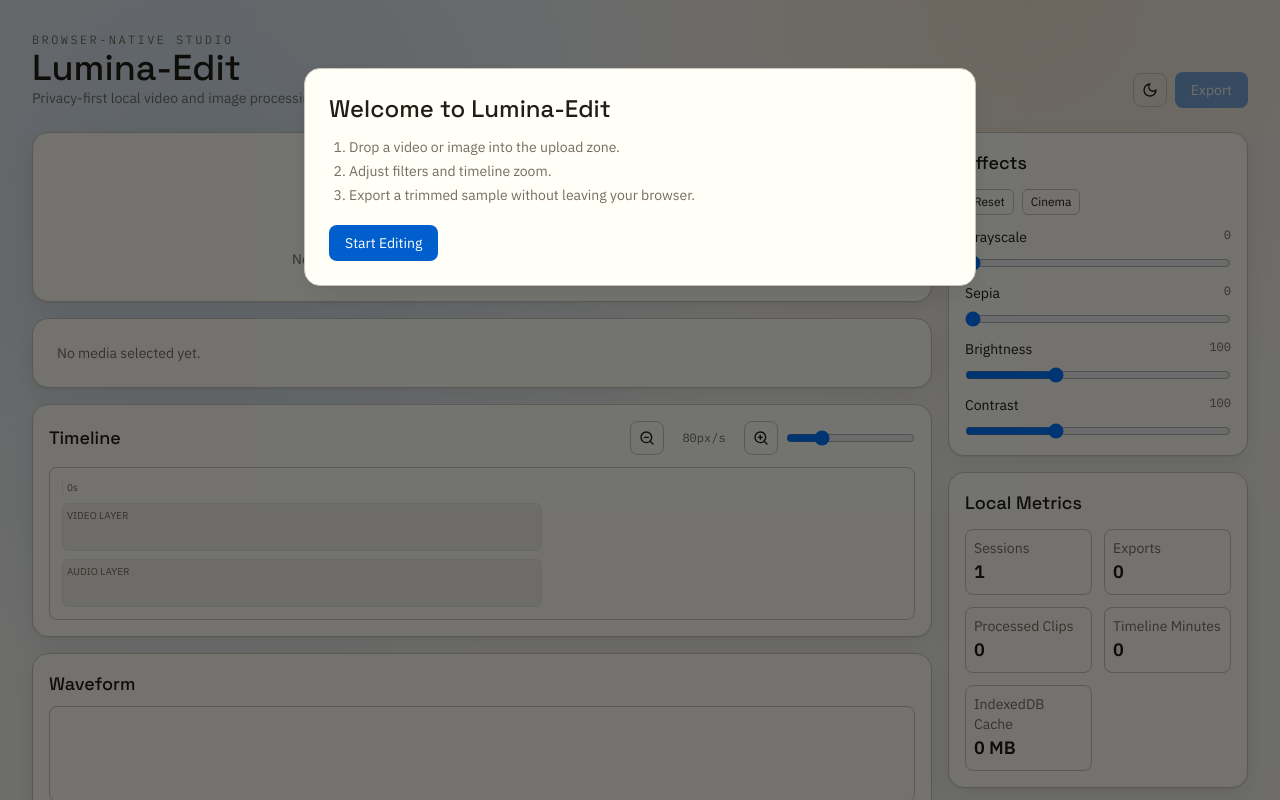
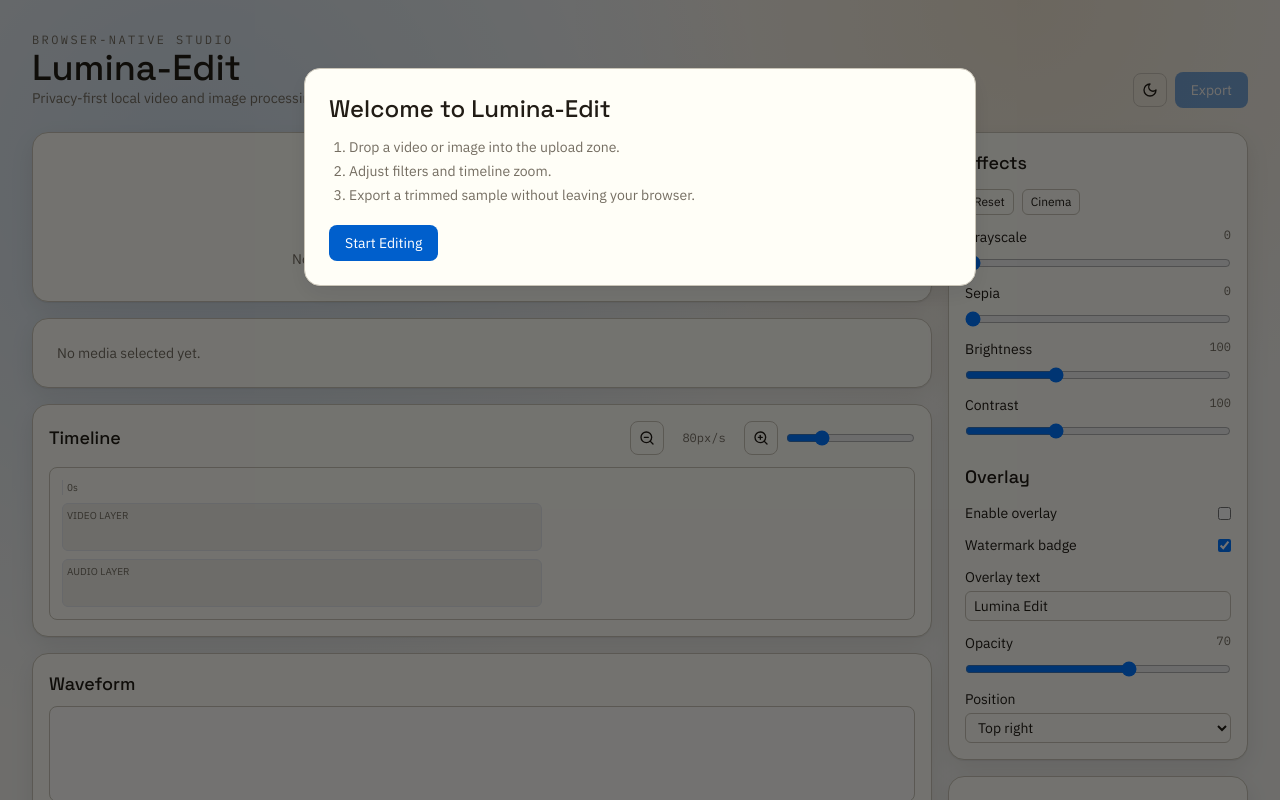
Before and after one commit to erciktiburak/Lumina-Edit, a Next.js app: page / in a window 1280 px wide. Shown: the top 800 px of the page. Built offline with nearby package versions, Linux system fonts and the light colour scheme.

Commit message:
feat(core): implement video overlays (watermarks/text)

```diff
--- a/components/export-modal.tsx
+++ b/components/export-modal.tsx
@@ -3,12 +3,14 @@
 import { useMemo, useState } from "react";
 import { ffmpegEngine } from "@/lib/ffmpeg/engine";
 import { metrics } from "@/lib/analytics/local-metrics";
+import { useEditorStore } from "@/lib/state/editor-store";
 
 type ExportModalProps = {
   file: File | null;
 };
 
 export function ExportModal({ file }: ExportModalProps) {
+  const overlay = useEditorStore((state) => state.overlay);
   const [open, setOpen] = useState(false);
   const [isProcessing, setIsProcessing] = useState(false);
   const [error, setError] = useState<string | null>(null);
@@ -27,7 +29,7 @@ export function ExportModal({ file }: ExportModalProps) {
     try {
       const safeStart = Math.max(0, Math.min(trimStartMs, trimEndMs - 250));
       const safeEnd = Math.max(safeStart + 250, trimEndMs);
-      const output = await ffmpegEngine.trim(file, safeStart, safeEnd);
+      const output = await ffmpegEngine.trim(file, safeStart, safeEnd, overlay);
       const a = document.createElement("a");
       const url = URL.createObjectURL(output);
       a.href = url;
--- a/components/properties-panel.tsx
+++ b/components/properties-panel.tsx
@@ -25,6 +25,8 @@ function RangeControl({ label, value, min, max, onChange }: RangeControlProps) {
 export function PropertiesPanel() {
   const filters = useEditorStore((state) => state.filters);
   const updateFilters = useEditorStore((state) => state.updateFilters);
+  const overlay = useEditorStore((state) => state.overlay);
+  const updateOverlay = useEditorStore((state) => state.updateOverlay);
 
   return (
     <aside className="panel rounded-2xl p-4">
@@ -49,6 +51,47 @@ export function PropertiesPanel() {
         <RangeControl label="Brightness" value={filters.brightness} min={50} max={200} onChange={(v) => updateFilters({ brightness: v })} />
         <RangeControl label="Contrast" value={filters.contrast} min={50} max={200} onChange={(v) => updateFilters({ contrast: v })} />
       </div>
+
+      <h3 className="mb-3 mt-6 font-display text-lg">Overlay</h3>
+      <div className="space-y-3 text-sm">
+        <label className="flex items-center justify-between gap-2">
+          <span>Enable overlay</span>
+          <input type="checkbox" checked={overlay.enabled} onChange={(e) => updateOverlay({ enabled: e.target.checked })} />
+        </label>
+
+        <label className="flex items-center justify-between gap-2">
+          <span>Watermark badge</span>
+          <input type="checkbox" checked={overlay.showWatermark} onChange={(e) => updateOverlay({ showWatermark: e.target.checked })} />
+        </label>
+
+        <label className="flex flex-col gap-1">
+          Overlay text
+          <input
+            type="text"
+            value={overlay.text}
+            maxLength={80}
+            onChange={(e) => updateOverlay({ text: e.target.value })}
+            className="rounded-md border border-border bg-transparent px-2 py-1"
+            placeholder="Add text overlay"
+          />
+        </label>
+
+        <RangeControl label="Opacity" value={overlay.opacity} min={20} max={100} onChange={(v) => updateOverlay({ opacity: v })} />
+
+        <label className="flex flex-col gap-1">
+          Position
+          <select
+            className="rounded-md border border-border bg-transparent px-2 py-1"
+            value={overlay.position}
+            onChange={(e) => updateOverlay({ position: e.target.value as typeof overlay.position })}
+          >
+            <option value="top-left">Top left</option>
+            <option value="top-right">Top right</option>
+            <option value="bottom-left">Bottom left</option>
+            <option value="bottom-right">Bottom right</option>
+          </select>
+        </label>
+      </div>
     </aside>
   );
 }
--- a/components/video-player.tsx
+++ b/components/video-player.tsx
@@ -4,6 +4,7 @@ import { useEffect, useMemo, useRef, useState } from "react";
 import { useEditorStore } from "@/lib/state/editor-store";
 import { seekByFrame } from "@/lib/core/frame-seeker";
 import { formatMs } from "@/lib/utils/time";
+import type { OverlayPosition } from "@/lib/types/editor";
 
 type VideoPlayerProps = {
   file: File | null;
@@ -12,12 +13,29 @@ type VideoPlayerProps = {
 const toCssFilter = (filters: { grayscale: number; sepia: number; brightness: number; contrast: number }) =>
   `grayscale(${filters.grayscale}%) sepia(${filters.sepia}%) brightness(${filters.brightness}%) contrast(${filters.contrast}%)`;
 
+const overlayPositionClass: Record<OverlayPosition, string> = {
+  "top-left": "left-4 top-4",
+  "top-right": "right-4 top-4",
+  "bottom-left": "bottom-4 left-4",
+  "bottom-right": "bottom-4 right-4"
+};
+
+const resolveOverlayAnchor = (position: OverlayPosition, width: number, height: number, textWidth: number, textHeight: number) => {
+  const margin = Math.max(14, Math.round(Math.min(width, height) * 0.035));
+
+  if (position === "top-left") return { x: margin, y: margin + textHeight };
+  if (position === "top-right") return { x: Math.max(margin, width - textWidth - margin), y: margin + textHeight };
+  if (position === "bottom-left") return { x: margin, y: Math.max(textHeight + margin, height - margin) };
+  return { x: Math.max(margin, width - textWidth - margin), y: Math.max(textHeight + margin, height - margin) };
+};
+
 export function VideoPlayer({ file }: VideoPlayerProps) {
   const videoRef = useRef<HTMLVideoElement>(null);
   const canvasRef = useRef<HTMLCanvasElement>(null);
   const cursorMs = useEditorStore((state) => state.cursorMs);
   const setCursor = useEditorStore((state) => state.setCursor);
   const filters = useEditorStore((state) => state.filters);
+  const overlay = useEditorStore((state) => state.overlay);
   const [durationMs, setDurationMs] = useState(0);
   const [isPlaying, setIsPlaying] = useState(false);
 
@@ -50,6 +68,40 @@ export function VideoPlayer({ file }: VideoPlayerProps) {
           canvas.height = Math.max(1, video.videoHeight || 180);
           ctx.filter = toCssFilter(filters);
           ctx.drawImage(video, 0, 0, canvas.width, canvas.height);
+
+          if (overlay.enabled) {
+            const fontSize = Math.max(14, Math.round(canvas.width * 0.035));
+            const text = overlay.text.trim() || "Lumina Edit";
+            ctx.filter = "none";
+            ctx.font = `${fontSize}px ui-monospace, SFMono-Regular, Menlo, Monaco, Consolas, monospace`;
+            ctx.globalAlpha = overlay.opacity / 100;
+            ctx.fillStyle = "#ffffff";
+
+            const textMetrics = ctx.measureText(text);
+            const textWidth = Math.ceil(textMetrics.width);
+            const textHeight = Math.ceil(fontSize * 1.1);
+            const anchor = resolveOverlayAnchor(overlay.position, canvas.width, canvas.height, textWidth, textHeight);
+
+            if (overlay.showWatermark) {
+              const badgeText = "LUMINA";
+              const badgePaddingX = 10;
+              const badgePaddingY = 6;
+              ctx.font = `${Math.max(10, Math.round(fontSize * 0.5))}px ui-monospace, SFMono-Regular, Menlo, Monaco, Consolas, monospace`;
+              const badgeWidth = Math.ceil(ctx.measureText(badgeText).width + badgePaddingX * 2);
+              const badgeHeight = Math.ceil(fontSize * 0.7 + badgePaddingY * 2);
+              const badgeX = anchor.x;
+              const badgeY = anchor.y - textHeight - badgeHeight - 8;
+              ctx.fillStyle = "rgba(8, 12, 20, 0.62)";
+              ctx.fillRect(badgeX, badgeY, badgeWidth, badgeHeight);
+              ctx.fillStyle = "#e9efff";
+              ctx.fillText(badgeText, badgeX + badgePaddingX, badgeY + badgeHeight - badgePaddingY);
+            }
+
+            ctx.font = `${fontSize}px ui-monospace, SFMono-Regular, Menlo, Monaco, Consolas, monospace`;
+            ctx.fillStyle = "#ffffff";
+            ctx.fillText(text, anchor.x, anchor.y);
+            ctx.globalAlpha = 1;
+          }
         }
       }
       raf = requestAnimationFrame(draw);
@@ -57,7 +109,7 @@ export function VideoPlayer({ file }: VideoPlayerProps) {
 
     raf = requestAnimationFrame(draw);
     return () => cancelAnimationFrame(raf);
-  }, [filters]);
+  }, [filters, overlay]);
 
   if (!file || !objectUrl) {
     return <div className="panel rounded-2xl p-6 text-sm text-muted">No media selected yet.</div>;
@@ -65,6 +117,7 @@ export function VideoPlayer({ file }: VideoPlayerProps) {
 
   return (
     <div className="panel rounded-2xl p-3">
+      <div className="relative">
         <video
           ref={videoRef}
           src={objectUrl}
@@ -73,6 +126,20 @@ export function VideoPlayer({ file }: VideoPlayerProps) {
           onLoadedMetadata={(event) => setDurationMs(Math.round(event.currentTarget.duration * 1000))}
           onTimeUpdate={(event) => setCursor(event.currentTarget.currentTime * 1000)}
         />
+        {overlay.enabled && (
+          <div
+            className={`pointer-events-none absolute ${overlayPositionClass[overlay.position]}`}
+            style={{ opacity: overlay.opacity / 100 }}
+          >
+            {overlay.showWatermark && (
+              <div className="mb-1 inline-block rounded border border-white/20 bg-black/45 px-2 py-1 font-mono text-[10px] tracking-[0.16em] text-white">
+                LUMINA
+              </div>
+            )}
+            <div className="font-mono text-xs text-white md:text-sm">{overlay.text.trim() || "Lumina Edit"}</div>
+          </div>
+        )}
+      </div>
       <div className="mt-2 space-y-2 rounded-xl border border-border p-2">
         <div className="flex items-center gap-2">
           <button
--- a/lib/ffmpeg/engine.ts
+++ b/lib/ffmpeg/engine.ts
@@ -1,5 +1,6 @@
 import { FFmpeg } from "@ffmpeg/ffmpeg";
 import { fetchFile, toBlobURL } from "@ffmpeg/util";
+import type { OverlayPosition, OverlaySettings } from "@/lib/types/editor";
 
 const baseURL = "https://unpkg.com/@ffmpeg/core@0.12.6/dist/umd";
 
@@ -27,6 +28,55 @@ class FfmpegEngine {
 
   private emit(line: string) {
     this.listeners.forEach((listener) => listener(line));
+  }
+
+  private escapeDrawText(text: string) {
+    return text
+      .replace(/\\/g, "\\\\")
+      .replace(/:/g, "\\:")
+      .replace(/'/g, "\\\\'")
+      .replace(/,/g, "\\,")
+      .replace(/\[/g, "\\[")
+      .replace(/\]/g, "\\]");
+  }
+
+  private getOverlayCoord(position: OverlayPosition, axis: "x" | "y", token: "text" | "badge") {
+    const margin = "24";
+
+    if (axis === "x") {
+      if (position.endsWith("left")) return margin;
+      if (token === "text") return `w-tw-${margin}`;
+      return `w-200-${margin}`;
+    }
+
+    if (position.startsWith("top")) {
+      if (token === "text") return `${margin}+th`;
+      return margin;
+    }
+
+    if (token === "text") return `h-th-${margin}`;
+    return `h-52-${margin}`;
+  }
+
+  private buildOverlayFilter(overlay: OverlaySettings) {
+    if (!overlay.enabled) return "";
+
+    const opacity = Math.max(0.2, Math.min(1, overlay.opacity / 100)).toFixed(2);
+    const text = this.escapeDrawText(overlay.text.trim() || "Lumina Edit");
+    const textX = this.getOverlayCoord(overlay.position, "x", "text");
+    const textY = this.getOverlayCoord(overlay.position, "y", "text");
+    const filters = [
+      `drawtext=text='${text}':fontsize=30:fontcolor=white@${opacity}:x=${textX}:y=${textY}`
+    ];
+
+    if (overlay.showWatermark) {
+      const badgeX = this.getOverlayCoord(overlay.position, "x", "badge");
+      const badgeY = this.getOverlayCoord(overlay.position, "y", "badge");
+      filters.unshift(`drawbox=x=${badgeX}:y=${badgeY}:w=200:h=52:color=black@${Math.max(0.2, Number(opacity) - 0.2).toFixed(2)}:t=fill`);
+      filters.push(`drawtext=text='LUMINA':fontsize=18:fontcolor=white@${opacity}:x=${badgeX}+20:y=${badgeY}+33`);
+    }
+
+    return filters.join(",");
   }
 
   async init() {
@@ -79,7 +129,7 @@ class FfmpegEngine {
     await ffmpeg.deleteFile(inFile);
   }
 
-  async trim(file: File, startMs: number, endMs: number) {
+  async trim(file: File, startMs: number, endMs: number, overlay?: OverlaySettings) {
     if (!this.ffmpeg) await this.init();
     const ffmpeg = this.ffmpeg;
     if (!ffmpeg) throw new Error("FFmpeg unavailable");
@@ -88,17 +138,27 @@ class FfmpegEngine {
     const outputName = `out-${crypto.randomUUID()}.mp4`;
 
     await ffmpeg.writeFile(inputName, await fetchFile(file));
-    await ffmpeg.exec([
+    const baseArgs = [
       "-ss",
       (startMs / 1000).toFixed(3),
       "-to",
       (endMs / 1000).toFixed(3),
       "-i",
-      inputName,
-      "-c",
-      "copy",
-      outputName
-    ]);
+      inputName
+    ];
+
+    const overlayFilter = overlay ? this.buildOverlayFilter(overlay) : "";
+    const command = overlayFilter
+      ? [...baseArgs, "-vf", overlayFilter, "-c:v", "libx264", "-preset", "veryfast", "-crf", "23", "-c:a", "copy", outputName]
+      : [...baseArgs, "-c", "copy", outputName];
+
+    try {
+      await ffmpeg.exec(command);
+    } catch (error) {
+      if (!overlayFilter) throw error;
+      this.emit("Overlay render failed, retrying export without overlay.");
+      await ffmpeg.exec([...baseArgs, "-c", "copy", outputName]);
+    }
 
     const data = await ffmpeg.readFile(outputName);
     await ffmpeg.deleteFile(inputName);
--- a/lib/state/editor-store.ts
+++ b/lib/state/editor-store.ts
@@ -2,7 +2,7 @@
 
 import { create } from "zustand";
 import { db } from "@/lib/storage/db";
-import type { Clip, ExportPreset, FilterValues, MediaAsset, Track } from "@/lib/types/editor";
+import type { Clip, ExportPreset, FilterValues, MediaAsset, OverlaySettings, Track } from "@/lib/types/editor";
 
 type EditorSnapshot = {
   assets: MediaAsset[];
@@ -12,6 +12,7 @@ type EditorSnapshot = {
   cursorMs: number;
   zoom: number;
   filters: FilterValues;
+  overlay: OverlaySettings;
 };
 
 type EditorState = EditorSnapshot & {
@@ -26,6 +27,7 @@ type EditorState = EditorSnapshot & {
   setZoom: (zoom: number) => void;
   setCurrentAsset: (id: string) => void;
   updateFilters: (values: Partial<FilterValues>) => void;
+  updateOverlay: (values: Partial<OverlaySettings>) => void;
   addClip: (clip: Clip) => void;
   reorderClips: (sourceId: string, destinationId: string) => void;
   undo: () => void;
@@ -49,6 +51,13 @@ const baseSnapshot: EditorSnapshot = {
     sepia: 0,
     brightness: 100,
     contrast: 100
+  },
+  overlay: {
+    enabled: false,
+    text: "Lumina Edit",
+    showWatermark: true,
+    opacity: 70,
+    position: "top-right"
   }
 };
 
@@ -59,7 +68,8 @@ const takeSnapshot = (state: EditorState): EditorSnapshot => ({
   currentAssetId: state.currentAssetId,
   cursorMs: state.cursorMs,
   zoom: state.zoom,
-  filters: state.filters
+  filters: state.filters,
+  overlay: state.overlay
 });
 
 export const useEditorStore = create<EditorState>((set, get) => ({
@@ -92,6 +102,12 @@ export const useEditorStore = create<EditorState>((set, get) => ({
     set((state) => ({
       ...state,
       filters: { ...state.filters, ...values }
+    })),
+
+  updateOverlay: (values) =>
+    set((state) => ({
+      ...state,
+      overlay: { ...state.overlay, ...values }
     })),
 
   addClip: (clip) =>
```
Also changed, not shown: lib/types/editor.ts (+10 -0 lines). Lines whose indentation alone changed are shown as unchanged.
